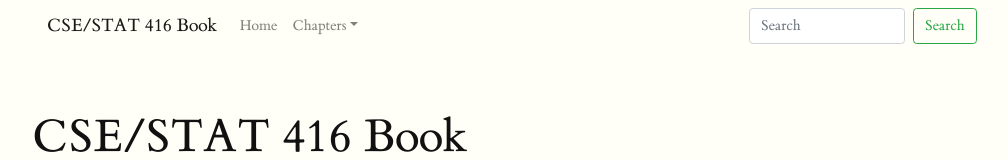
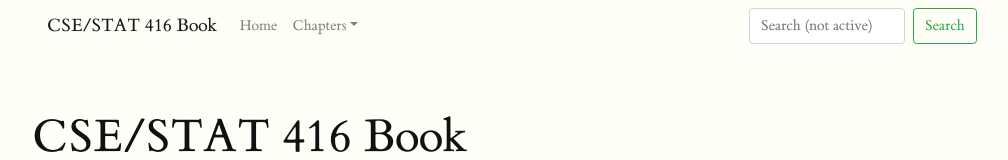
Before and after one commit to hschafer/CSE-STAT-416-book, a Next.js app in the folder website/: page / in a window 1280 px wide. Shown: the top 160 px of the page, without its empty margins (163-1171 px from the left). Built offline with nearby package versions, Linux system fonts and the light colour scheme.

Commit message:
Add note to search bar

```diff
--- a/website/components/layout.js
+++ b/website/components/layout.js
@@ -41,11 +41,16 @@
             </NavDropdown>
           </Nav>
           <Form inline>
-            <FormControl type="text" placeholder="Search" className="mr-sm-2" />
+            <FormControl
+              type="text"
+              placeholder="Search (not active)"
+              className="mr-sm-2"
+            />
             <Button variant="outline-success">Search</Button>
           </Form>
         </Navbar.Collapse>
       </Navbar>
+
       <div id="container">
         <div id="content-container">
           <main id="content">{children}</main>
```
